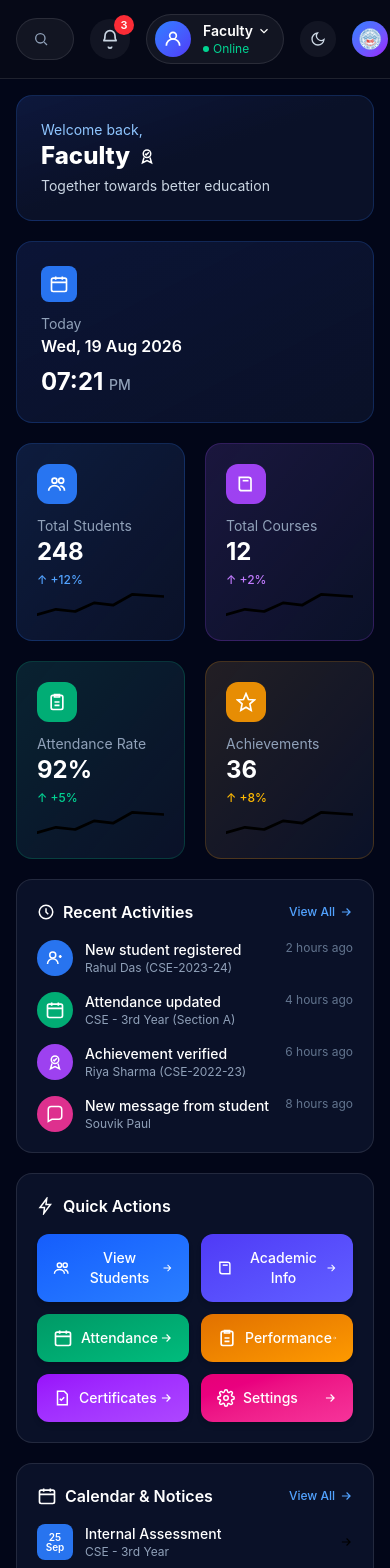
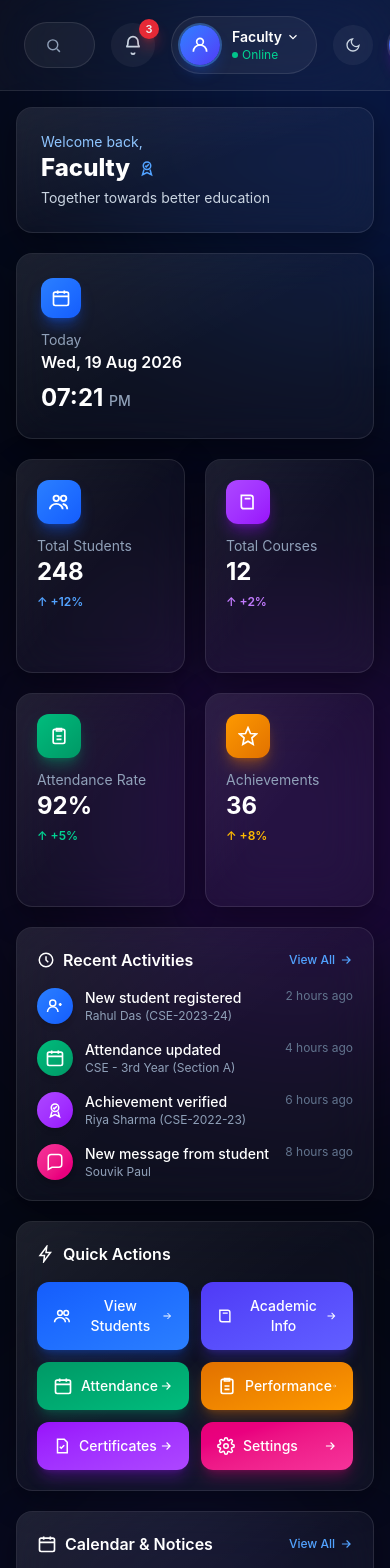
Before and after one commit to Sayantan16122004/Smart-Student-Hub, a React app in the folder frontend/: page /faculty in a window 390 px wide. Shown: the top 1568 px of the page. Built offline with nearby package versions, Linux system fonts and the light colour scheme; the HTML template or start-up script is replaced by a standard one.

Commit message:
feat: add true glassmorphism (blur, glow, sheen) and hover animations to match reference design

```diff
--- a/frontend/faculty/FacultyLayout.jsx
+++ b/frontend/faculty/FacultyLayout.jsx
@@ -4,11 +4,18 @@ import Topbar from "./components/Topbar";
 
 export default function FacultyLayout() {
   return (
-    <div className="flex min-h-screen bg-white dark:bg-slate-950 transition-colors">
+    <div className="relative flex min-h-screen bg-white dark:bg-[#050815] transition-colors overflow-hidden">
+      {/* Ambient background glow blobs — this is what gives the "glass" feel its depth */}
+      <div className="pointer-events-none absolute inset-0 overflow-hidden">
+        <div className="absolute -top-40 left-1/4 h-[32rem] w-[32rem] rounded-full bg-blue-600/20 blur-[120px]" />
+        <div className="absolute top-1/3 -right-32 h-[28rem] w-[28rem] rounded-full bg-purple-600/20 blur-[120px]" />
+        <div className="absolute bottom-0 left-0 h-[24rem] w-[24rem] rounded-full bg-indigo-600/10 blur-[100px]" />
+      </div>
+
       <Sidebar />
-      <div className="flex-1 flex flex-col min-w-0">
+      <div className="relative flex-1 flex flex-col min-w-0">
         <Topbar />
-        <main className="flex-1">
+        <main className="flex-1 relative">
           <Outlet />
         </main>
       </div>
--- a/frontend/faculty/components/Topbar.jsx
+++ b/frontend/faculty/components/Topbar.jsx
@@ -1,7 +1,7 @@
 import { useEffect, useState } from "react";
 
 const SearchIcon = () => (
-  <svg width="16" height="16" viewBox="0 0 24 24" fill="none" stroke="currentColor" strokeWidth="2">
+  <svg width="17" height="17" viewBox="0 0 24 24" fill="none" stroke="currentColor" strokeWidth="2">
     <circle cx="11" cy="11" r="7" /><path d="M21 21l-4.3-4.3" />
   </svg>
 );
@@ -46,9 +46,9 @@ export default function Topbar() {
   const toggleTheme = () => setTheme((t) => (t === "dark" ? "light" : "dark"));
 
   return (
-    <header className="sticky top-0 z-10 flex items-center gap-4 px-4 sm:px-6 py-3.5 bg-white dark:bg-[#070b18]/90 backdrop-blur-md border-b border-slate-200 dark:border-white/10 transition-colors">
+    <header className="sticky top-0 z-20 flex items-center gap-4 px-6 sm:px-8 py-4 bg-white/70 dark:bg-white/[0.03] backdrop-blur-2xl border-b border-slate-200 dark:border-white/10 transition-colors">
       <div className="flex-1 max-w-xl">
-        <div className="flex items-center gap-2 rounded-full border border-slate-300 dark:border-white/10 bg-slate-100 dark:bg-white/5 px-4 py-2.5 transition-colors">
+        <div className="flex items-center gap-3 rounded-full border border-slate-300 dark:border-white/10 bg-slate-100/80 dark:bg-white/5 px-5 py-3 transition-all duration-300 focus-within:border-blue-400 focus-within:shadow-lg focus-within:shadow-blue-500/10">
           <span className="text-slate-500 dark:text-slate-400"><SearchIcon /></span>
           <input
             type="text"
@@ -61,10 +61,10 @@ export default function Topbar() {
       <button
         type="button"
         aria-label="Notifications"
-        className="relative rounded-full p-2.5 text-slate-600 dark:text-slate-300 bg-slate-100 dark:bg-white/5 hover:bg-slate-200 dark:hover:bg-white/10 transition-colors"
+        className="relative rounded-full p-3 text-slate-600 dark:text-slate-300 bg-slate-100/80 dark:bg-white/5 hover:bg-slate-200 dark:hover:bg-white/10 hover:scale-105 transition-all duration-300"
       >
         <BellIcon />
-        <span className="absolute -top-1 -right-1 flex h-5 min-w-5 items-center justify-center rounded-full bg-red-500 px-1 text-[11px] font-semibold text-white">
+        <span className="absolute -top-1 -right-1 flex h-5 min-w-5 items-center justify-center rounded-full bg-red-500 px-1 text-[11px] font-semibold text-white animate-pulse shadow-lg shadow-red-500/50">
           3
         </span>
       </button>
@@ -72,9 +72,9 @@ export default function Topbar() {
       {/* Profile chip — swap the icon circle below for <img src="/avatar.jpg" .../> once you have a real photo */}
       <button
         type="button"
-        className="flex items-center gap-3 rounded-full border border-slate-200 dark:border-white/10 bg-slate-100 dark:bg-white/5 pl-2 pr-3 py-1.5 hover:bg-slate-200 dark:hover:bg-white/10 transition-colors"
+        className="flex items-center gap-3 rounded-full border border-slate-200 dark:border-white/10 bg-slate-100/80 dark:bg-white/5 pl-2 pr-4 py-2 hover:bg-slate-200 dark:hover:bg-white/10 hover:scale-[1.02] transition-all duration-300"
       >
-        <span className="flex h-9 w-9 items-center justify-center rounded-full bg-gradient-to-br from-blue-500 to-indigo-600 text-white">
+        <span className="flex h-10 w-10 items-center justify-center rounded-full bg-gradient-to-br from-blue-500 to-indigo-600 text-white ring-2 ring-blue-400/40 shadow-lg shadow-blue-600/30">
           <UserIcon />
         </span>
         <span className="text-left leading-tight">
@@ -83,7 +83,7 @@ export default function Topbar() {
             <ChevronDownIcon />
           </span>
           <span className="flex items-center gap-1 text-xs text-emerald-500 dark:text-emerald-400">
-            <span className="h-1.5 w-1.5 rounded-full bg-emerald-500 dark:bg-emerald-400" />
+            <span className="h-1.5 w-1.5 rounded-full bg-emerald-500 dark:bg-emerald-400 animate-pulse" />
             Online
           </span>
         </span>
@@ -93,12 +93,12 @@ export default function Topbar() {
         type="button"
         onClick={toggleTheme}
         aria-label={theme === "dark" ? "Switch to light mode" : "Switch to dark mode"}
-        className="rounded-full p-2.5 text-slate-600 dark:text-slate-300 bg-slate-100 dark:bg-white/5 hover:bg-slate-200 dark:hover:bg-white/10 transition-colors"
+        className="rounded-full p-3 text-slate-600 dark:text-slate-300 bg-slate-100/80 dark:bg-white/5 hover:bg-slate-200 dark:hover:bg-white/10 hover:rotate-12 hover:scale-105 transition-all duration-300"
       >
         {theme === "dark" ? <MoonIcon /> : <SunIcon />}
       </button>
 
-      <span className="flex h-9 w-9 items-center justify-center rounded-full bg-gradient-to-br from-blue-500 via-indigo-500 to-purple-600 overflow-hidden shrink-0">
+      <span className="flex h-10 w-10 items-center justify-center rounded-full bg-gradient-to-br from-blue-500 via-indigo-500 to-purple-600 overflow-hidden shrink-0 ring-2 ring-white/10 shadow-lg shadow-purple-600/30 hover:scale-105 transition-transform duration-300">
         <img src="/logo.png" alt="College logo" className="h-6 w-6 object-contain" />
       </span>
     </header>
--- a/frontend/faculty/pages/Dashboard.jsx
+++ b/frontend/faculty/pages/Dashboard.jsx
@@ -4,7 +4,7 @@ const CalendarSmallIcon = () => (
   </svg>
 );
 const UsersIcon = () => (
-  <svg width="20" height="20" viewBox="0 0 24 24" fill="none" stroke="currentColor" strokeWidth="2">
+  <svg width="22" height="22" viewBox="0 0 24 24" fill="none" stroke="currentColor" strokeWidth="2">
     <circle cx="9" cy="8" r="3" /><path d="M2 20c0-3.3 3.1-6 7-6s7 2.7 7 6" />
     <circle cx="17" cy="8" r="3" /><path d="M16 14.2c2.9.6 5 2.9 5 5.8" />
   </svg>
@@ -65,8 +65,8 @@ const SettingsIcon = () => (
     <path d="M19.4 15a1.7 1.7 0 0 0 .3 1.9l.1.1a2 2 0 1 1-2.8 2.8l-.1-.1a1.7 1.7 0 0 0-1.9-.3 1.7 1.7 0 0 0-1 1.5V21a2 2 0 1 1-4 0v-.1a1.7 1.7 0 0 0-1-1.6 1.7 1.7 0 0 0-1.9.3l-.1.1a2 2 0 1 1-2.8-2.8l.1-.1a1.7 1.7 0 0 0 .3-1.9 1.7 1.7 0 0 0-1.5-1H3a2 2 0 1 1 0-4h.1a1.7 1.7 0 0 0 1.6-1 1.7 1.7 0 0 0-.3-1.9l-.1-.1a2 2 0 1 1 2.8-2.8l.1.1a1.7 1.7 0 0 0 1.9.3H9a1.7 1.7 0 0 0 1-1.5V3a2 2 0 1 1 4 0v.1a1.7 1.7 0 0 0 1 1.5 1.7 1.7 0 0 0 1.9-.3l.1-.1a2 2 0 1 1 2.8 2.8l-.1.1a1.7 1.7 0 0 0-.3 1.9V9a1.7 1.7 0 0 0 1.5 1H21a2 2 0 1 1 0 4h-.1a1.7 1.7 0 0 0-1.5 1z" />
   </svg>
 );
-const ArrowRightIcon = () => (
-  <svg width="14" height="14" viewBox="0 0 24 24" fill="none" stroke="currentColor" strokeWidth="2">
+const ArrowRightIcon = (props) => (
+  <svg width="14" height="14" viewBox="0 0 24 24" fill="none" stroke="currentColor" strokeWidth="2" {...props}>
     <path d="M5 12h14M13 6l6 6-6 6" />
   </svg>
 );
@@ -84,63 +84,60 @@ const STATS = [
 ];
 
 const ACCENTS = {
-  blue: {
-    card: "border-blue-500/20 bg-gradient-to-br from-blue-500/10 to-transparent",
-    icon: "bg-blue-500/90",
-    text: "text-blue-500 dark:text-blue-400",
-  },
-  purple: {
-    card: "border-purple-500/20 bg-gradient-to-br from-purple-500/10 to-transparent",
-    icon: "bg-purple-500/90",
-    text: "text-purple-500 dark:text-purple-400",
-  },
-  emerald: {
-    card: "border-emerald-500/20 bg-gradient-to-br from-emerald-500/10 to-transparent",
-    icon: "bg-emerald-500/90",
-    text: "text-emerald-500 dark:text-emerald-400",
-  },
-  amber: {
-    card: "border-amber-500/20 bg-gradient-to-br from-amber-500/10 to-transparent",
-    icon: "bg-amber-500/90",
-    text: "text-amber-500 dark:text-amber-400",
-  },
+  blue: { icon: "bg-gradient-to-br from-blue-500 to-blue-600 shadow-blue-600/40", text: "text-blue-500 dark:text-blue-400", glow: "hover:shadow-blue-500/20" },
+  purple: { icon: "bg-gradient-to-br from-purple-500 to-purple-600 shadow-purple-600/40", text: "text-purple-500 dark:text-purple-400", glow: "hover:shadow-purple-500/20" },
+  emerald: { icon: "bg-gradient-to-br from-emerald-500 to-emerald-600 shadow-emerald-600/40", text: "text-emerald-500 dark:text-emerald-400", glow: "hover:shadow-emerald-500/20" },
+  amber: { icon: "bg-gradient-to-br from-amber-500 to-amber-600 shadow-amber-600/40", text: "text-amber-500 dark:text-amber-400", glow: "hover:shadow-amber-500/20" },
 };
 
 const ACTIVITIES = [
-  { icon: UserPlusIcon, color: "bg-blue-500/90", title: "New student registered", detail: "Rahul Das (CSE-2023-24)", time: "2 hours ago" },
-  { icon: CalendarSmallIcon, color: "bg-emerald-500/90", title: "Attendance updated", detail: "CSE - 3rd Year (Section A)", time: "4 hours ago" },
-  { icon: CheckBadgeIcon, color: "bg-purple-500/90", title: "Achievement verified", detail: "Riya Sharma (CSE-2022-23)", time: "6 hours ago" },
-  { icon: MessageSmallIcon, color: "bg-pink-500/90", title: "New message from student", detail: "Souvik Paul", time: "8 hours ago" },
+  { icon: UserPlusIcon, color: "from-blue-500 to-blue-600", title: "New student registered", detail: "Rahul Das (CSE-2023-24)", time: "2 hours ago" },
+  { icon: CalendarSmallIcon, color: "from-emerald-500 to-emerald-600", title: "Attendance updated", detail: "CSE - 3rd Year (Section A)", time: "4 hours ago" },
+  { icon: CheckBadgeIcon, color: "from-purple-500 to-purple-600", title: "Achievement verified", detail: "Riya Sharma (CSE-2022-23)", time: "6 hours ago" },
+  { icon: MessageSmallIcon, color: "from-pink-500 to-pink-600", title: "New message from student", detail: "Souvik Paul", time: "8 hours ago" },
 ];
 
 const QUICK_ACTIONS = [
-  { label: "View Students", icon: UsersIcon, color: "from-blue-600 to-blue-500" },
-  { label: "Academic Info", icon: BookIcon, color: "from-indigo-600 to-indigo-500" },
-  { label: "Attendance", icon: CalendarSmallIcon, color: "from-emerald-600 to-emerald-500" },
-  { label: "Performance", icon: ClipboardIcon, color: "from-amber-600 to-amber-500" },
-  { label: "Certificates", icon: FileCheckIcon, color: "from-purple-600 to-purple-500" },
-  { label: "Settings", icon: SettingsIcon, color: "from-pink-600 to-pink-500" },
+  { label: "View Students", icon: UsersIcon, color: "from-blue-600 to-blue-500 shadow-blue-600/30" },
+  { label: "Academic Info", icon: BookIcon, color: "from-indigo-600 to-indigo-500 shadow-indigo-600/30" },
+  { label: "Attendance", icon: CalendarSmallIcon, color: "from-emerald-600 to-emerald-500 shadow-emerald-600/30" },
+  { label: "Performance", icon: ClipboardIcon, color: "from-amber-600 to-amber-500 shadow-amber-600/30" },
+  { label: "Certificates", icon: FileCheckIcon, color: "from-purple-600 to-purple-500 shadow-purple-600/30" },
+  { label: "Settings", icon: SettingsIcon, color: "from-pink-600 to-pink-500 shadow-pink-600/30" },
 ];
 
 const NOTICES = [
-  { day: "25", month: "Sep", title: "Internal Assessment", detail: "CSE - 3rd Year", color: "bg-blue-500/90" },
-  { day: "28", month: "Sep", title: "Department Meeting", detail: "Room 204 | 11:00 AM", color: "bg-purple-500/90" },
-  { day: "02", month: "Oct", title: "Result Declaration", detail: "Session 2025-26", color: "bg-emerald-500/90" },
-  { day: "", month: "", title: "Notice", detail: "Fill attendance before 30 Sep", color: "bg-amber-500/90", isNotice: true },
+  { day: "25", month: "Sep", title: "Internal Assessment", detail: "CSE - 3rd Year", color: "from-blue-500 to-blue-600" },
+  { day: "28", month: "Sep", title: "Department Meeting", detail: "Room 204 | 11:00 AM", color: "from-purple-500 to-purple-600" },
+  { day: "02", month: "Oct", title: "Result Declaration", detail: "Session 2025-26", color: "from-emerald-500 to-emerald-600" },
+  { title: "Notice", detail: "Fill attendance before 30 Sep", color: "from-amber-500 to-amber-600", isNotice: true },
 ];
 
-function Sparkline({ color }) {
+function Sparkline({ strokeClass }) {
   return (
-    <svg viewBox="0 0 100 30" className="w-full h-8" preserveAspectRatio="none">
+    <svg viewBox="0 0 100 30" className="w-full h-8 mt-2" preserveAspectRatio="none">
       <polyline
         points="0,25 15,20 30,22 45,14 60,16 75,6 100,8"
         fill="none"
-        stroke={color}
+        className={strokeClass}
         strokeWidth="2.5"
         strokeLinecap="round"
         strokeLinejoin="round"
       />
     </svg>
+  );
+}
+
+/* Glass card wrapper — backdrop blur + border glow + diagonal "sheen" overlay for the glossy look */
+function GlassCard({ className = "", children }) {
+  return (
+    <div
+      className={`relative overflow-hidden rounded-2xl border border-white/10 dark:border-white/10 bg-white/60 dark:bg-white/[0.04] backdrop-blur-xl shadow-[0_8px_32px_rgba(0,0,0,0.12)] dark:shadow-[0_8px_32px_rgba(0,0,0,0.4)] transition-all duration-300 hover:-translate-y-0.5 hover:shadow-[0_12px_40px_rgba(59,130,246,0.15)] ${className}`}
+    >
+      {/* glossy sheen */}
+      <div className="pointer-events-none absolute inset-0 bg-gradient-to-br from-white/20 via-transparent to-transparent dark:from-white/[0.06] dark:via-transparent dark:to-transparent" />
+      <div className="relative">{children}</div>
+    </div>
   );
 }
 
@@ -151,39 +148,43 @@ export default function Dashboard() {
   const timeStr = today.toLocaleTimeString("en-US", { hour: "2-digit", minute: "2-digit", hour12: true });
 
   return (
-    <div className="p-4 sm:p-6 space-y-5">
+    <div className="relative p-4 sm:p-6 space-y-5">
       {/* Welcome banner + Today card */}
       <div className="grid grid-cols-1 lg:grid-cols-4 gap-5">
-        <div className="lg:col-span-3 relative overflow-hidden rounded-2xl border border-blue-500/20 bg-gradient-to-br from-blue-900/40 via-slate-900/60 to-slate-900/60 dark:from-blue-950/60 dark:via-[#0a1128] dark:to-[#0a1128] p-6 flex items-center gap-6">
+        <GlassCard className="lg:col-span-3">
+          <div className="p-6 sm:p-8 flex items-center gap-6">
             {/* Swap this circle for <img src="/avatar.jpg" className="h-20 w-20 rounded-full object-cover" /> once you have a real photo */}
-          <span className="hidden sm:flex h-20 w-20 shrink-0 items-center justify-center rounded-full bg-gradient-to-br from-blue-500 to-indigo-600 text-white ring-4 ring-blue-500/30">
+            <span className="hidden sm:flex h-20 w-20 shrink-0 items-center justify-center rounded-full bg-gradient-to-br from-blue-500 to-indigo-600 text-white ring-4 ring-blue-500/30 shadow-lg shadow-blue-600/40">
               <UsersIcon />
             </span>
             <div className="flex-1 min-w-0">
-            <p className="text-sm text-blue-300 dark:text-blue-300">Welcome back,</p>
-            <h1 className="text-2xl sm:text-3xl font-extrabold text-white flex items-center gap-2 flex-wrap">
+              <p className="text-sm text-blue-500 dark:text-blue-300">Welcome back,</p>
+              <h1 className="text-2xl sm:text-3xl font-extrabold text-slate-900 dark:text-white flex items-center gap-2 flex-wrap">
                 {fullName}
-              <CheckBadgeIcon className="text-blue-400" />
+                <span className="text-blue-500 dark:text-blue-400"><CheckBadgeIcon /></span>
               </h1>
-            <p className="mt-1 text-sm text-slate-300">Together towards better education</p>
+              <p className="mt-1 text-sm text-slate-500 dark:text-slate-300">Together towards better education</p>
             </div>
-          <div className="hidden md:block max-w-xs border-l border-white/10 pl-6 text-sm text-slate-300 italic">
-            <span className="text-blue-400 not-italic"><QuoteIcon /></span>
+            <div className="hidden md:block max-w-xs border-l border-slate-200 dark:border-white/10 pl-6 text-sm text-slate-500 dark:text-slate-300 italic">
+              <span className="text-blue-500 dark:text-blue-400 not-italic"><QuoteIcon /></span>
               <p className="mt-1">"Education is the most powerful weapon which you can use to change the world."</p>
-            <p className="mt-2 text-slate-400 not-italic">— Nelson Mandela</p>
+              <p className="mt-2 text-slate-400 dark:text-slate-400 not-italic">— Nelson Mandela</p>
             </div>
           </div>
+        </GlassCard>
 
-        <div className="rounded-2xl border border-blue-500/20 bg-gradient-to-br from-blue-900/30 to-slate-900/50 dark:from-blue-950/50 dark:to-[#0a1128] p-6 flex flex-col justify-center">
-          <span className="flex h-9 w-9 items-center justify-center rounded-lg bg-blue-500/90 text-white mb-3">
+        <GlassCard>
+          <div className="p-6 flex flex-col justify-center h-full">
+            <span className="flex h-10 w-10 items-center justify-center rounded-xl bg-gradient-to-br from-blue-500 to-blue-600 text-white shadow-lg shadow-blue-600/40 mb-3">
               <CalendarSmallIcon />
             </span>
-          <p className="text-sm text-slate-400">Today</p>
-          <p className="text-white font-semibold">{dateStr}</p>
-          <p className="mt-2 text-2xl font-bold text-white">
-            {timeStr.split(" ")[0]} <span className="text-sm font-medium text-slate-400">{timeStr.split(" ")[1]}</span>
+            <p className="text-sm text-slate-500 dark:text-slate-400">Today</p>
+            <p className="text-slate-900 dark:text-white font-semibold">{dateStr}</p>
+            <p className="mt-2 text-2xl font-bold text-slate-900 dark:text-white">
+              {timeStr.split(" ")[0]} <span className="text-sm font-medium text-slate-500 dark:text-slate-400">{timeStr.split(" ")[1]}</span>
             </p>
           </div>
+        </GlassCard>
       </div>
 
       {/* Stat cards */}
@@ -192,24 +193,25 @@ export default function Dashboard() {
           const Icon = s.icon;
           const a = ACCENTS[s.accent];
           return (
-            <div key={s.label} className={`rounded-2xl border ${a.card} dark:bg-[#0a1128] bg-white p-5`}>
-              <span className={`flex h-10 w-10 items-center justify-center rounded-xl ${a.icon} text-white mb-3`}>
+            <GlassCard key={s.label} className={a.glow}>
+              <div className="p-5">
+                <span className={`flex h-11 w-11 items-center justify-center rounded-xl ${a.icon} text-white shadow-lg mb-3`}>
                   <Icon />
                 </span>
                 <p className="text-sm text-slate-500 dark:text-slate-400">{s.label}</p>
                 <p className="text-2xl font-bold text-slate-900 dark:text-white">{s.value}</p>
-              <div className="flex items-center gap-2 mt-1">
-                <span className={`text-xs font-medium ${a.text}`}>↑ {s.change}</span>
+                <span className={`text-xs font-semibold ${a.text}`}>↑ {s.change}</span>
+                <Sparkline strokeClass={a.text} />
               </div>
-              <Sparkline color="currentColor" />
-            </div>
+            </GlassCard>
           );
         })}
       </div>
 
       {/* Recent Activities / Quick Actions / Calendar & Notices */}
       <div className="grid grid-cols-1 lg:grid-cols-3 gap-5">
-        <div className="rounded-2xl border border-slate-200 dark:border-white/10 bg-white dark:bg-[#0a1128] p-5">
+        <GlassCard>
+          <div className="p-5">
             <div className="flex items-center justify-between mb-4">
               <h2 className="flex items-center gap-2 font-semibold text-slate-900 dark:text-white">
                 <ClockIcon /> Recent Activities
@@ -222,8 +224,8 @@ export default function Dashboard() {
               {ACTIVITIES.map((a) => {
                 const Icon = a.icon;
                 return (
-                <div key={a.title} className="flex items-start gap-3">
-                  <span className={`flex h-9 w-9 shrink-0 items-center justify-center rounded-full ${a.color} text-white`}>
+                  <div key={a.title} className="flex items-start gap-3 group">
+                    <span className={`flex h-9 w-9 shrink-0 items-center justify-center rounded-full bg-gradient-to-br ${a.color} text-white shadow-md transition-transform duration-300 group-hover:scale-110`}>
                       <Icon />
                     </span>
                     <div className="flex-1 min-w-0">
@@ -236,8 +238,10 @@ export default function Dashboard() {
               })}
             </div>
           </div>
+        </GlassCard>
 
-        <div className="rounded-2xl border border-slate-200 dark:border-white/10 bg-white dark:bg-[#0a1128] p-5">
+        <GlassCard>
+          <div className="p-5">
             <h2 className="flex items-center gap-2 font-semibold text-slate-900 dark:text-white mb-4">
               <BoltIcon /> Quick Actions
             </h2>
@@ -248,7 +252,7 @@ export default function Dashboard() {
                   <button
                     key={a.label}
                     type="button"
-                  className={`flex items-center justify-between rounded-xl bg-gradient-to-br ${a.color} px-4 py-3.5 text-white shadow-md hover:opacity-90 transition-opacity`}
+                    className={`flex items-center justify-between rounded-xl bg-gradient-to-br ${a.color} px-4 py-3.5 text-white shadow-lg hover:scale-[1.03] hover:brightness-110 transition-all duration-300`}
                   >
                     <span className="flex items-center gap-2 text-sm font-medium">
                       <Icon /> {a.label}
@@ -259,8 +263,10 @@ export default function Dashboard() {
               })}
             </div>
           </div>
+        </GlassCard>
 
-        <div className="rounded-2xl border border-slate-200 dark:border-white/10 bg-white dark:bg-[#0a1128] p-5">
+        <GlassCard>
+          <div className="p-5">
             <div className="flex items-center justify-between mb-4">
               <h2 className="flex items-center gap-2 font-semibold text-slate-900 dark:text-white">
                 <CalendarSmallIcon /> Calendar &amp; Notices
@@ -271,13 +277,13 @@ export default function Dashboard() {
             </div>
             <div className="space-y-3">
               {NOTICES.map((n, i) => (
-              <div key={i} className="flex items-center gap-3">
+                <div key={i} className="flex items-center gap-3 group">
                   {n.isNotice ? (
-                  <span className={`flex h-9 w-9 shrink-0 items-center justify-center rounded-lg ${n.color} text-white`}>
+                    <span className={`flex h-9 w-9 shrink-0 items-center justify-center rounded-lg bg-gradient-to-br ${n.color} text-white shadow-md transition-transform duration-300 group-hover:scale-110`}>
                       <BellSmallIcon />
                     </span>
                   ) : (
-                  <span className={`flex h-9 w-9 shrink-0 flex-col items-center justify-center rounded-lg ${n.color} text-white text-[10px] leading-none font-semibold`}>
+                    <span className={`flex h-9 w-9 shrink-0 flex-col items-center justify-center rounded-lg bg-gradient-to-br ${n.color} text-white text-[10px] leading-none font-semibold shadow-md transition-transform duration-300 group-hover:scale-110`}>
                       <span>{n.day}</span>
                       <span>{n.month}</span>
                     </span>
@@ -291,6 +297,7 @@ export default function Dashboard() {
               ))}
             </div>
           </div>
+        </GlassCard>
       </div>
     </div>
   );
```
Also changed, not shown: frontend/faculty/components/Sidebar.jsx (+15 -15 lines). Lines whose indentation alone changed are shown as unchanged.
